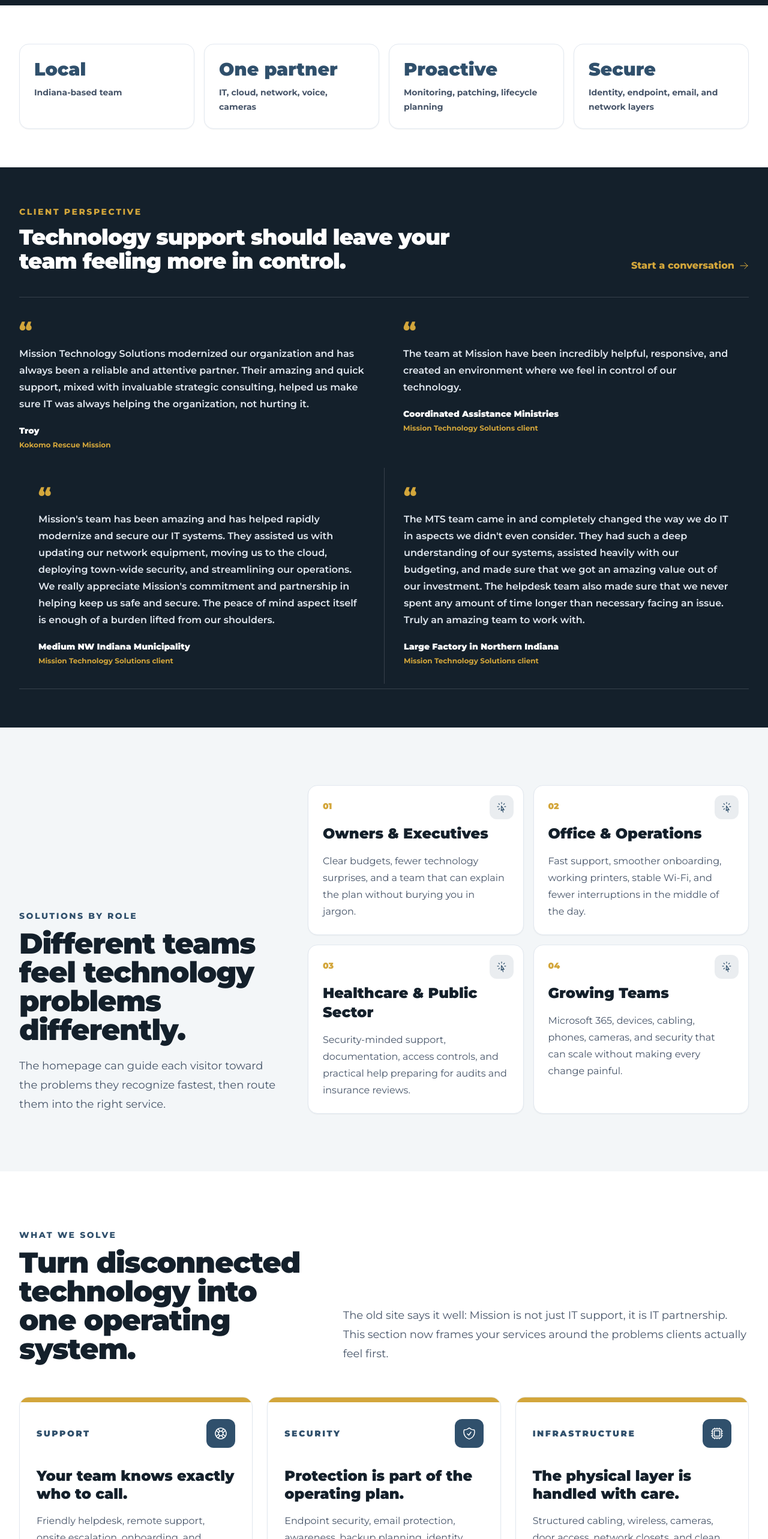
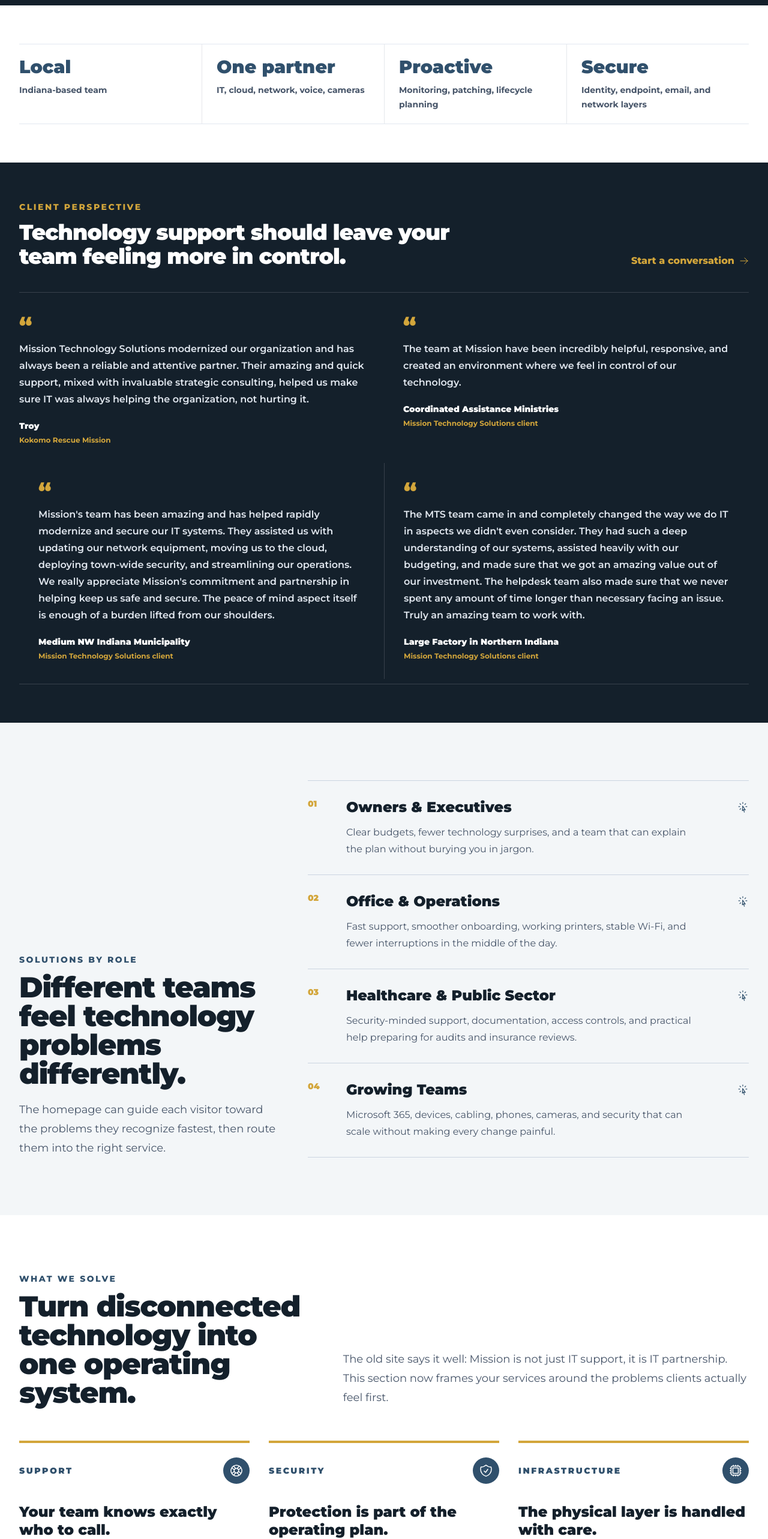
Before and after one commit to MissionTS/mts-site, a Next.js app: page / in a window 1280 px wide. Shown: the part 860-3426 px from the top of the page at 60% size. Built offline with nearby package versions, Linux system fonts and the light colour scheme.

Commit message:
Refresh homepage sections with varied editorial layouts

```diff
--- a/app/page.tsx
+++ b/app/page.tsx
@@ -214,11 +214,11 @@ export default function Home() {
 
       <section className="bg-white py-16">
         <div className="mx-auto max-w-7xl px-6 lg:px-8">
-          <div className="grid gap-4 md:grid-cols-4">
+          <div className="grid divide-y border-y border-slate-200 md:grid-cols-4 md:divide-x md:divide-y-0">
             {proofPoints.map(([title, text]) => (
-              <div key={title} className="rounded-2xl border border-slate-200 bg-white p-6 shadow-sm">
+              <div key={title} className="flex items-baseline justify-between gap-4 px-1 py-5 md:block md:px-6 md:first:pl-0">
                 <div className="text-3xl font-black text-mission-navy">{title}</div>
-                <div className="mt-2 text-sm font-bold leading-6 text-slate-600">{text}</div>
+                <div className="text-right text-sm font-bold leading-6 text-slate-600 md:mt-2 md:text-left">{text}</div>
               </div>
             ))}
           </div>
@@ -257,15 +257,17 @@ export default function Home() {
               <h2 className="mt-3 text-4xl font-black tracking-tight text-mission-ink sm:text-5xl">Different teams feel technology problems differently.</h2>
               <p className="mt-5 text-lg leading-8 text-slate-600">The homepage can guide each visitor toward the problems they recognize fastest, then route them into the right service.</p>
             </div>
-            <div className="grid gap-4 md:grid-cols-2">
+            <div className="divide-y divide-slate-300 border-y border-slate-300">
               {organizationPaths.map((path, index) => (
-                <article key={path.title} className="group relative overflow-hidden rounded-2xl border border-slate-200 bg-white p-6 shadow-sm transition hover:-translate-y-1 hover:shadow-xl">
-                  <div className="absolute right-4 top-4 flex h-10 w-10 items-center justify-center rounded-xl bg-mission-navy/10 text-mission-navy transition group-hover:bg-mission-gold group-hover:text-mission-ink">
-                    <CursorArrowRaysIcon className="h-5 w-5" />
+                <article key={path.title} className="group grid gap-4 py-7 transition hover:bg-white/60 sm:grid-cols-[3rem_1fr] sm:items-start">
+                  <div className="text-sm font-black text-mission-gold">0{index + 1}</div>
+                  <div>
+                    <div className="flex items-center justify-between gap-4">
+                      <h3 className="text-2xl font-black text-mission-ink">{path.title}</h3>
+                      <CursorArrowRaysIcon className="h-5 w-5 shrink-0 text-mission-navy transition group-hover:text-mission-gold" />
+                    </div>
+                    <p className="mt-3 max-w-xl leading-7 text-slate-600">{path.text}</p>
                   </div>
-                  <div className="text-sm font-black text-mission-gold">0{index + 1}</div>
-                  <h3 className="mt-5 max-w-xs text-2xl font-black text-mission-ink">{path.title}</h3>
-                  <p className="mt-4 leading-7 text-slate-600">{path.text}</p>
                 </article>
               ))}
             </div>
@@ -282,14 +284,13 @@ export default function Home() {
             </div>
             <p className="text-lg leading-8 text-slate-600">The old site says it well: Mission is not just IT support, it is IT partnership. This section now frames your services around the problems clients actually feel first.</p>
           </div>
-          <div className="mt-14 grid gap-6 lg:grid-cols-3">
+          <div className="mt-14 grid gap-8 lg:grid-cols-3">
             {outcomeCards.map(({ icon: Icon, eyebrow, title, text, href }) => (
-              <article key={title} className="group overflow-hidden rounded-2xl border border-slate-200 bg-white shadow-sm transition hover:-translate-y-1 hover:shadow-xl">
-                <div className="h-2 bg-mission-gold" />
-                <div className="p-7">
+              <article key={title} className="group border-t-4 border-mission-gold pt-6 transition hover:-translate-y-1">
+                <div>
                   <div className="flex items-center justify-between gap-4">
                     <div className="text-sm font-black uppercase tracking-[0.18em] text-mission-navy">{eyebrow}</div>
-                    <div className="flex h-12 w-12 items-center justify-center rounded-xl bg-mission-navy text-white transition group-hover:bg-mission-gold group-hover:text-mission-ink">
+                    <div className="flex h-11 w-11 items-center justify-center rounded-full bg-mission-navy text-white transition group-hover:bg-mission-gold group-hover:text-mission-ink">
                       <Icon className="h-6 w-6" />
                     </div>
                   </div>
@@ -302,11 +303,11 @@ export default function Home() {
               </article>
             ))}
           </div>
-          <div className="mt-8 grid gap-4 md:grid-cols-3">
+          <div className="mt-10 grid gap-x-8 gap-y-5 border-t border-slate-200 pt-7 md:grid-cols-3">
             {services.slice(3).map(({ icon: Icon, title, text, href }) => (
-              <article key={title} className="rounded-2xl border border-slate-200 bg-slate-50 p-6">
+              <article key={title} className="border-b border-slate-200 pb-5">
                 <div className="flex items-start gap-4">
-                  <div className="flex h-11 w-11 shrink-0 items-center justify-center rounded-xl bg-white text-mission-navy shadow-sm"><Icon className="h-6 w-6" /></div>
+                  <div className="flex h-9 w-9 shrink-0 items-center justify-center rounded-full bg-mission-mist text-mission-navy"><Icon className="h-5 w-5" /></div>
                   <div>
                     <h3 className="font-black text-mission-ink">{title}</h3>
                     <p className="mt-2 text-sm leading-6 text-slate-600">{text}</p>
@@ -330,10 +331,11 @@ export default function Home() {
                 Start with a consult <ArrowRightIcon className="h-4 w-4" />
               </Link>
             </div>
-            <div className="grid gap-4 sm:grid-cols-2">
+            <div className="relative grid gap-7 pl-8 sm:grid-cols-2 sm:gap-x-10 sm:gap-y-10 sm:pl-0">
+              <div className="absolute bottom-2 left-3 top-2 w-px bg-white/20 sm:left-1/2 sm:top-0 sm:h-full" />
               {operatingModel.map(([title, text], index) => (
-                <div key={title} className="rounded-2xl border border-white/10 bg-white/10 p-6 backdrop-blur">
-                  <div className="text-sm font-black text-mission-gold">0{index + 1}</div>
+                <div key={title} className="relative">
+                  <div className="absolute -left-8 top-0 flex h-7 w-7 items-center justify-center rounded-full border border-mission-gold bg-mission-ink text-xs font-black text-mission-gold sm:static sm:mb-4">0{index + 1}</div>
                   <div className="mt-5 text-2xl font-black">{title}</div>
                   <p className="mt-3 text-sm leading-6 text-slate-300">{text}</p>
                 </div>
@@ -356,7 +358,7 @@ export default function Home() {
             </div>
             <div className="grid gap-4">
               {authorityPanels.map((panel) => (
-                <article key={panel.title} className="rounded-2xl border border-slate-200 bg-white p-6 shadow-sm">
+                <article key={panel.title} className="border-l-4 border-mission-gold py-2 pl-5">
                   <div className="flex gap-4">
                     <ClipboardDocumentCheckIcon className="mt-1 h-6 w-6 shrink-0 text-mission-gold" />
                     <div>
@@ -382,7 +384,7 @@ export default function Home() {
           </div>
           <div className="mt-12 grid gap-4 sm:grid-cols-2 lg:grid-cols-3">
             {industries.map((industry) => (
-              <div key={industry} className="group rounded-2xl border border-slate-200 px-6 py-5 transition hover:-translate-y-1 hover:border-mission-gold hover:shadow-lg">
+              <div key={industry} className="group border-b border-slate-200 px-1 py-5 transition hover:border-mission-gold">
                 <div className="flex items-center justify-between gap-4">
                   <div className="font-black text-slate-800">{industry}</div>
                   <ServerStackIcon className="h-5 w-5 text-mission-navy transition group-hover:text-mission-gold" />
@@ -404,7 +406,7 @@ export default function Home() {
             </div>
             <div className="grid gap-4">
               {faqItems.map(([question, answer]) => (
-                <div key={question} className="rounded-2xl border border-slate-200 bg-white p-6 shadow-sm">
+                <div key={question} className="border-b border-slate-300 py-6 first:border-t">
                   <h3 className="text-xl font-black text-mission-ink">{question}</h3>
                   <p className="mt-3 leading-7 text-slate-600">{answer}</p>
                 </div>
```
